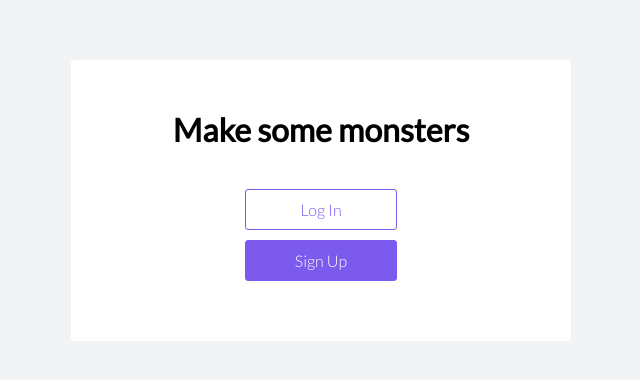
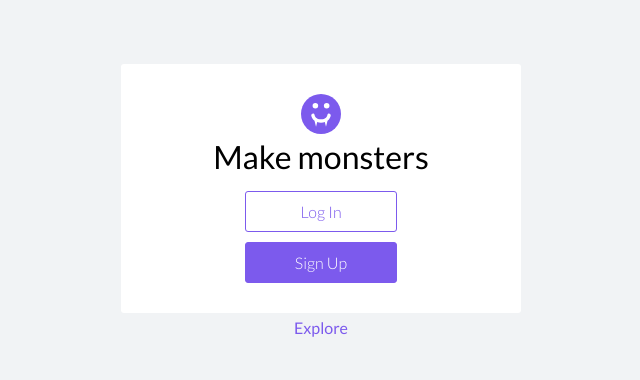
Before and after one commit to iamtraviscole/varyscary, a React (Create React App) app: page / in a window 1280 px wide. Shown: the part 200-580 px from the top of the page, without its empty margins (319-959 px from the left). Built offline with nearby package versions, Linux system fonts and the light colour scheme.

Commit message:
added logo and explore link to Splash

```diff
--- a/src/components/Splash.js
+++ b/src/components/Splash.js
@@ -3,6 +3,7 @@ import { Link } from 'react-router-dom'
 import { connect } from 'react-redux'
 
 import '../styles/Splash.css'
+import logomark from '../images/varyscary-logomark.svg'
 import * as actions from '../actions/index'
 
 class Splash extends Component {
@@ -32,11 +33,13 @@ class Splash extends Component {
         <div className='Splash__ctr'>
           {message}
           <div className='Splash__inner-ctr'>
-            <h1 className='Splash__h1'>Make some monsters</h1>
+            <img className='Splash__logo' src={logomark} alt='logomark' height='40'></img>
+            <h1>Make monsters</h1>
             <Link to='/login' className='Splash__btn Splash__btn--login'>Log In</Link>
             <br />
             <Link to='/signup' className='Splash__btn'>Sign Up</Link>
           </div>
+          <Link  to='/monsters' className='Splash__explore-btn'>Explore</Link>
         </div>
       </div>
     )
--- a/src/styles/Splash.css
+++ b/src/styles/Splash.css
@@ -3,6 +3,9 @@
   width: 100%;
   height: 100vh;
   z-index: 1000;
+}
+
+.Splash__logo {
 }
 
 .Splash__msg-ctr {
@@ -20,8 +23,8 @@
   color: var(--main-color-light);
 }
 
-.Splash__msg .material-icons {
-  font-size: 18px;
+.Splash__msg i {
+  font-size: 16px;
   position: relative;
   top: 3px;
   color: var(--main-color);
@@ -36,21 +39,21 @@
 }
 
 .Splash__inner-ctr {
-  margin: auto;
+  margin: 0 auto;
   width: 300px;
-  padding: 50px 100px;
+  padding: 30px 50px;
   background: var(--container-color-light);
   border-radius: 3px;
 }
 
-.Splash__h1 {
-  margin-bottom: 40px;
+.Splash__ctr h1 {
+  margin-bottom: 5px;
+  font-weight: normal;
 }
 
 .Splash__btn {
   display: inline-block;
   padding: 10px 0;
-  margin-bottom: 10px;
   width: 150px;
   font-weight: 300;
   color: white;
@@ -67,8 +70,20 @@
 }
 
 .Splash__btn--login {
+  margin: 10px 0;
   background: var(--container-color-light);
   color: var(--main-color);
+}
+
+.Splash__explore-btn {
+  display: inline-block;
+  margin-top: 5px;
+  color: var(--main-color);
+}
+
+.Splash__explore-btn:hover {
+  text-decoration: none;
+  color: var(--hover-color-dark);
 }
 
 @media (max-width: 580px) {
```
Also changed, not shown: src/images/varyscary-logomark.png (added), src/images/varyscary-logomark.svg (added).
